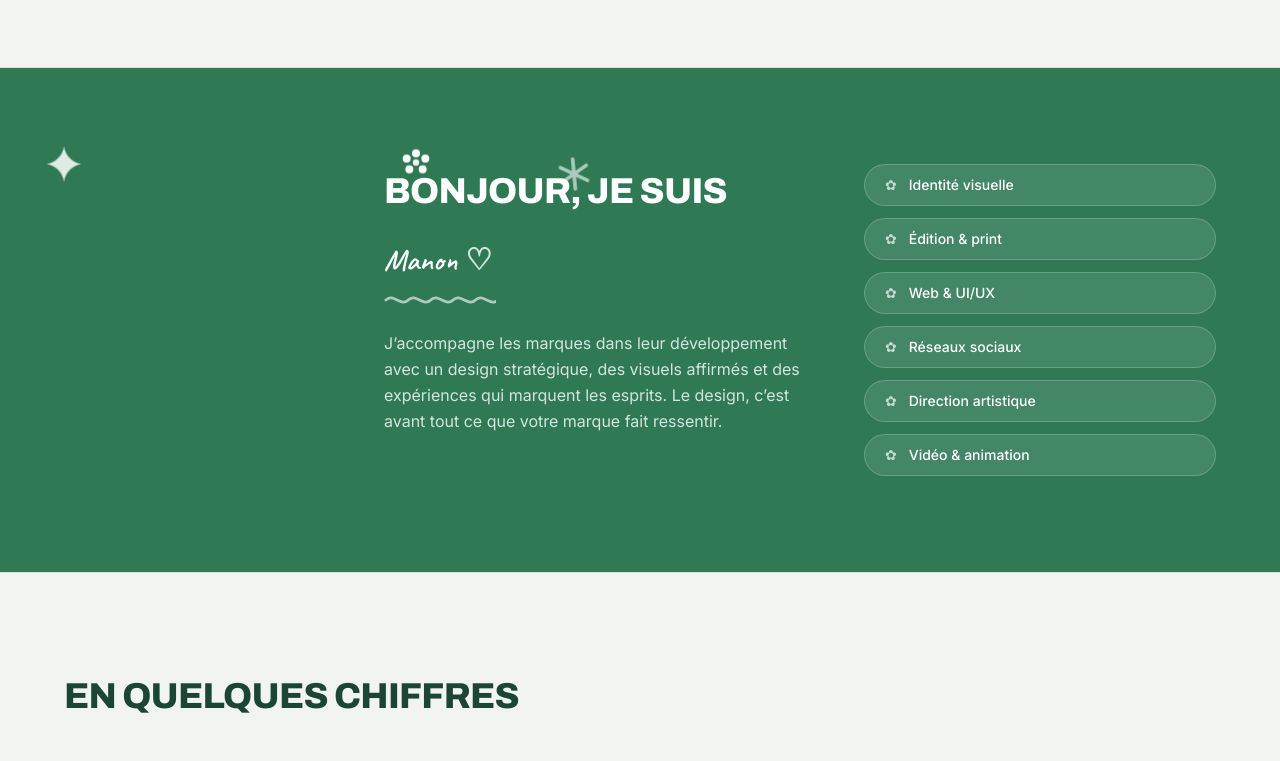
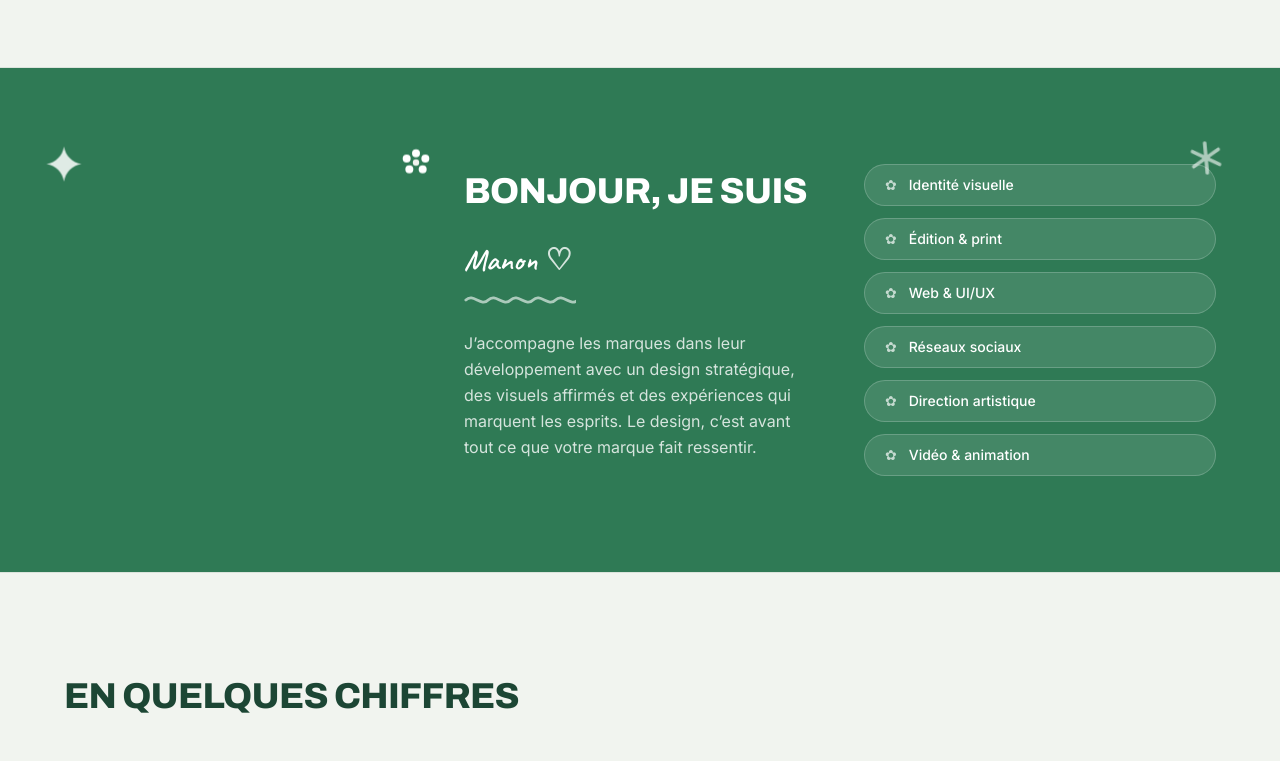
Before and after one commit to asuwi/asuwi.github.io, a React (Vite) app: page / in a window 1280 px wide. Shown: the part 820-1581 px from the top of the page. Built offline with nearby package versions, Linux system fonts and the light colour scheme.

Commit message:
fix: adjust layout and positioning of expertise section in Home component

```diff
--- a/src/pages/Home.tsx
+++ b/src/pages/Home.tsx
@@ -110,8 +110,7 @@ function Home() {
                 />
               ) : null}
             </div>
-            <div className="relative md:-ml-6 lg:-ml-20">
-              <Asterisk className="absolute -top-2 right-56 h-9 w-9 animate-spin-slow text-surface/60" />
+            <div className="relative">
               <h2 className="font-display text-[clamp(1.5rem,3vw,2.25rem)] font-extrabold uppercase tracking-[-0.02em] text-surface">
                 Bonjour, je suis
                 <span className="mt-6 flex items-center gap-2 font-script text-3xl font-semibold normal-case tracking-normal text-surface">
@@ -127,6 +126,8 @@ function Home() {
                 marque fait ressentir.
               </p>
             </div>
+            <div className="relative">
+              <Asterisk className="absolute -top-6 -right-2 h-9 w-9 animate-spin-slow text-surface/60" />
               <ul className="flex flex-col gap-3">
                 {expertise.map((item) => (
                   <li
@@ -138,6 +139,7 @@ function Home() {
                   </li>
                 ))}
               </ul>
+            </div>
           </div>
         </Container>
       </Section>
```
Lines whose indentation alone changed are shown as unchanged.
